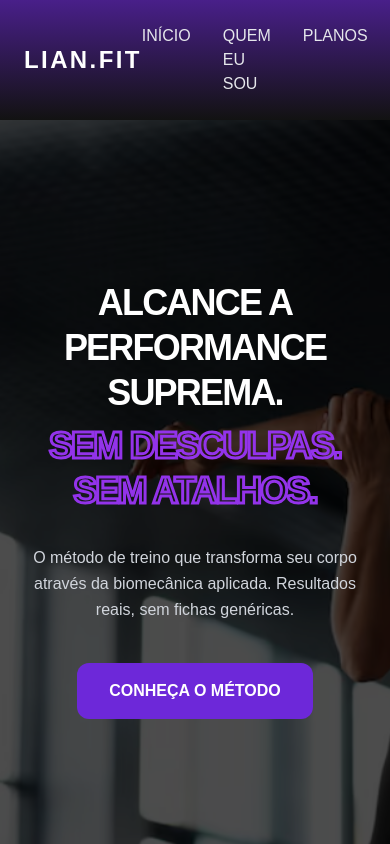
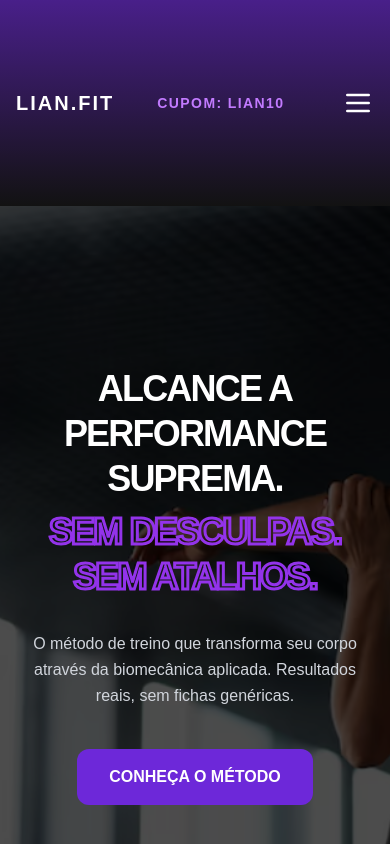
Before and after one commit to GabrielChavesMendes/WebSite_Personal-React-Typescript-, a React (Vite) app: page / in a window 390 px wide. Shown: the top 844 px of the page. Built offline with nearby package versions, Linux system fonts and the light colour scheme.

Commit message:
Adicionando detalhes e responvidade

```diff
--- a/index.html
+++ b/index.html
@@ -1,10 +1,10 @@
 <!doctype html>
-<html lang="en">
+<html lang="pt-BR" class="scroll-smooth">
   <head>
     <meta charset="UTF-8" />
     <link rel="icon" type="image/svg+xml" href="/vite.svg" />
     <meta name="viewport" content="width=device-width, initial-scale=1.0" />
-    <title>lian-fit-site</title>
+    <title>Lian Fit - Consultoria Esportiva</title>
   </head>
   <body>
     <div id="root"></div>
--- a/src/components/Header.tsx
+++ b/src/components/Header.tsx
@@ -1,25 +1,88 @@
 // src/components/Header.tsx
 
+import { useState } from 'react';
+
+import logoMarca1 from '../assets/DarkLab.png';
+import logoMarca2 from '../assets/Growth.png';
+
 export function Header() {
+  const [isMenuOpen, setIsMenuOpen] = useState(false);
+
+  // 2. NOVO: Criando a lista de patrocinadores e cupons.
+  const patrocinadores = [
+    { id: 1, tipo: 'imagem', src: logoMarca1, alt: 'Marca 1' },
+    { id: 2, tipo: 'texto', texto: 'CUPOM: LIAN10' },
+    { id: 3, tipo: 'imagem', src: logoMarca2, alt: 'Marca 2' },
+    { id: 4, tipo: 'texto', texto: 'CUPOM: LIAN10' },
+  ];
+
   return (
-    <header className="flex justify-between items-center p-6 header-glow">
+    <header className="flex justify-between items-center p-4 md:p-6 header-glow relative z-50">
 
       {/* Lado Esquerdo: Logo */}
-      <div className="text-2xl font-bold tracking-widest text-white">
+      <div className="text-xl md:text-2xl font-bold tracking-widest text-white whitespace-nowrap">
         LIAN.FIT
       </div>
 
+      <div
+        className="flex-1 overflow-hidden mx-4 md:mx-8 relative"
+        style={{
+            WebkitMaskImage: 'linear-gradient(to right, transparent, black 15%, black 85%, transparent)',
+            maskImage: 'linear-gradient(to right, transparent, black 15%, black 85%, transparent)'
+        }}
+      >
+        <div className="animate-marquee flex items-center gap-8 md:gap-16">
+            {[...patrocinadores, ...patrocinadores].map((item, index) => (
+              <div key={index} className="flex items-center flex-shrink-0">
+                {item.tipo === 'imagem' ? (
+                  <img src={item.src} alt={item.alt} className="h-6 md:h-8 md:w-28 object-contain opacity-80" />
+                ) : (
+                  <span className="text-purple-400 font-bold text-sm md:text-base tracking-widest uppercase">
+                    {item.texto}
+                  </span>
+                )}
+              </div>
+            ))}
+
+        </div>
+      </div>
+
+      {/* BOTÃO SANDUÍCHE */}
+      <button
+        className="md:hidden text-white focus:outline-none flex-shrink-0"
+        onClick={() => setIsMenuOpen(!isMenuOpen)}
+      >
+        <svg className="w-8 h-8" fill="none" stroke="currentColor" viewBox="0 0 24 24">
+          {isMenuOpen ? (
+            <path strokeLinecap="round" strokeLinejoin="round" strokeWidth={2} d="M6 18L18 6M6 6l12 12" />
+          ) : (
+            <path strokeLinecap="round" strokeLinejoin="round" strokeWidth={2} d="M4 6h16M4 12h16M4 18h16" />
+          )}
+        </svg>
+      </button>
+
       {/* Lado Direito: Navegação */}
-      <nav>
-        <ul className="flex gap-8 text-base font-medium text-gray-200">
-          {/* O hover:text-purple-400 faz o texto ficar roxo ao passar o mouse! */}
+      <nav className="hidden md:block">
+        <ul className="flex gap-6 lg:gap-8 text-sm lg:text-base font-medium text-gray-200">
           <li><a href="#inicio" className="hover:text-purple-400 transition-colors">INÍCIO</a></li>
-          <li><a href="#quem-sou-eu" className="hover:text-purple-400 transition-colors">QUEM EU SOU</a></li>
+          <li><a href="#quem-sou-eu" className="hover:text-purple-400 transition-colors">QUEM SOU</a></li>
           <li><a href="#planos" className="hover:text-purple-400 transition-colors">PLANOS</a></li>
+          <li><a href="#consultorias" className="hover:text-purple-400 transition-colors">CONSULTORIA</a></li>
           <li><a href="#contatos" className="hover:text-purple-400 transition-colors">CONTATOS</a></li>
         </ul>
       </nav>
 
+      {/* MENU MOBILE (Aberto) */}
+      {isMenuOpen && (
+        <div className="absolute top-full left-0 w-full bg-[#121212]/95 backdrop-blur-md border-b border-purple-900 md:hidden flex flex-col items-center py-8 gap-6 shadow-2xl">
+          <a href="#inicio" onClick={() => setIsMenuOpen(false)} className="text-xl font-medium text-gray-200 hover:text-purple-400 transition-colors">INÍCIO</a>
+          <a href="#quem-sou-eu" onClick={() => setIsMenuOpen(false)} className="text-xl font-medium text-gray-200 hover:text-purple-400 transition-colors">QUEM SOU</a>
+          <a href="#planos" onClick={() => setIsMenuOpen(false)} className="text-xl font-medium text-gray-200 hover:text-purple-400 transition-colors">PLANOS</a>
+          <a href="#consultorias" onClick={() => setIsMenuOpen(false)} className="text-xl font-medium text-gray-200 hover:text-purple-400 transition-colors">CONSULTORIA</a>
+          <a href="#contatos" onClick={() => setIsMenuOpen(false)} className="text-xl font-medium text-gray-200 hover:text-purple-400 transition-colors">CONTATOS</a>
+        </div>
+      )}
+
     </header>
   );
 }
--- a/src/components/Hero.tsx
+++ b/src/components/Hero.tsx
@@ -5,6 +5,7 @@ import bg_treinando from '../assets/Mulher_treinando.png';
 export function Hero() {
   return (
     <section
+      id="inicio"
       className="relative w-full h-[90vh] bg-black overflow-hidden z-20"
       style={{
         backgroundImage: `url(${bg_treinando})`,
--- a/src/index.css
+++ b/src/index.css
@@ -1,27 +1,23 @@
 /* Importando o Tailwind na versão 4 */
 @import "tailwindcss";
 
-/* === REDE DE SEGURANÇA RESPONSIVA === */
+/* REDE DE SEGURANÇA RESPONSIVA */
 
-/* 1. Impede a rolagem horizontal indesejada no site inteiro */
 html, body {
   overflow-x: hidden;
   width: 100%;
   max-width: 100vw;
 }
 
-/* 2. Garante que o cálculo de tamanho das caixas inclua as bordas e os paddings (já é padrão em muitos navegadores, mas é bom reforçar) */
 *, *::before, *::after {
   box-sizing: border-box;
 }
 
-/* 3. Garante que nenhuma imagem ou vídeo ultrapasse o tamanho do pai dela */
 img, video {
   max-width: 100%;
   height: auto;
 }
 
-/* O nosso CSS Puro continua funcionando normalmente aqui! */
 body {
   background-color: #121212;
   color: #ffffff;
@@ -39,22 +35,24 @@ body {
   -webkit-text-stroke: 3px #9333ea;
 }
 
-/* === REDE DE SEGURANÇA RESPONSIVA === */
-
-/* 1. Impede a rolagem horizontal indesejada no site inteiro */
-html, body {
-  overflow-x: hidden;
-  width: 100%;
-  max-width: 100vw;
-}
-
-/* 2. Garante que o cálculo de tamanho das caixas inclua as bordas e os paddings (já é padrão em muitos navegadores, mas é bom reforçar) */
-*, *::before, *::after {
-  box-sizing: border-box;
-}
-
-/* 3. Garante que nenhuma imagem ou vídeo ultrapasse o tamanho do pai dela */
 img, video {
   max-width: 100%;
   height: auto;
 }
+
+/* ANIMAÇÃO DO BANNER DE PATROCINADORES */
+
+@keyframes scroll-banner {
+  0% { transform: translateX(0); }
+  100% { transform: translateX(-50%); }
+}
+
+.animate-marquee {
+  display: flex;
+  width: max-content;
+  animation: scroll-banner 17s linear infinite;
+}
+
+.animate-marquee:hover {
+  animation-play-state: paused;
+}
```
Also changed, not shown: src/assets/DarkLab.png (added), src/assets/Growth.png (added).
